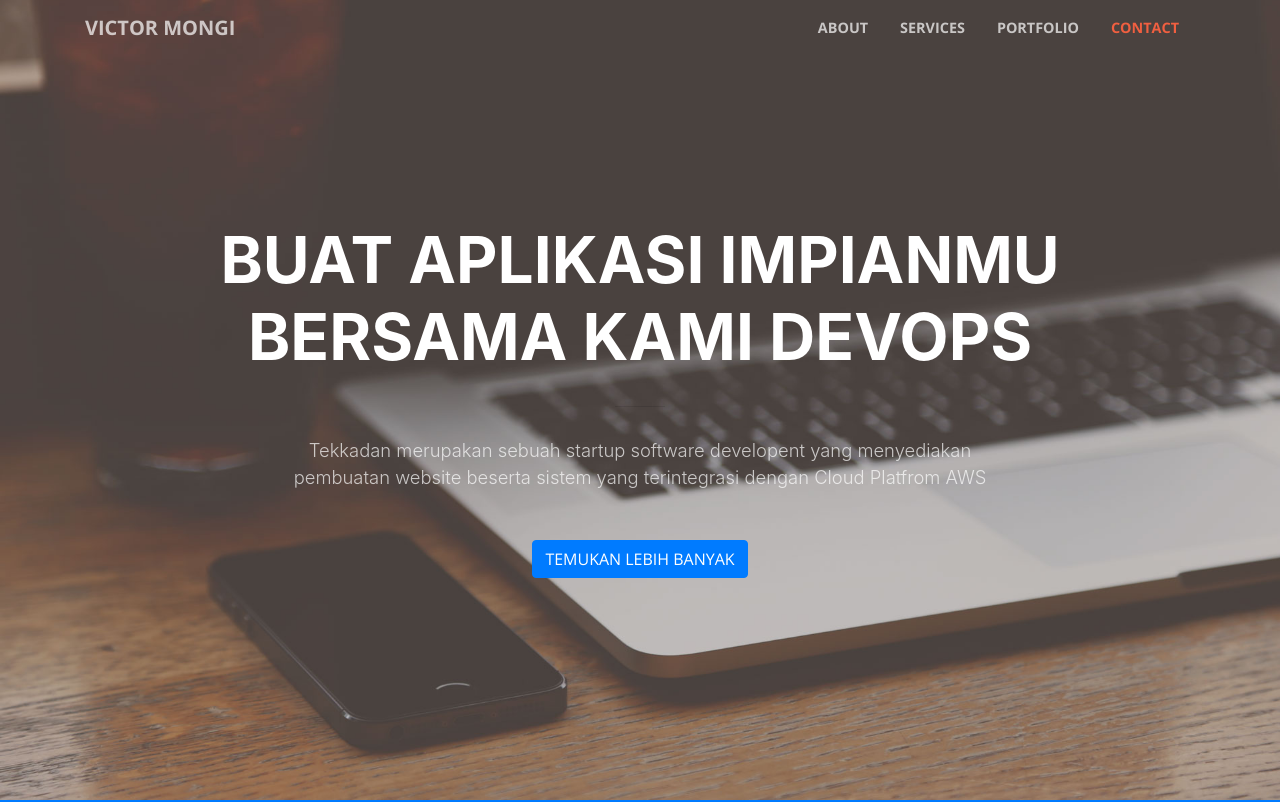
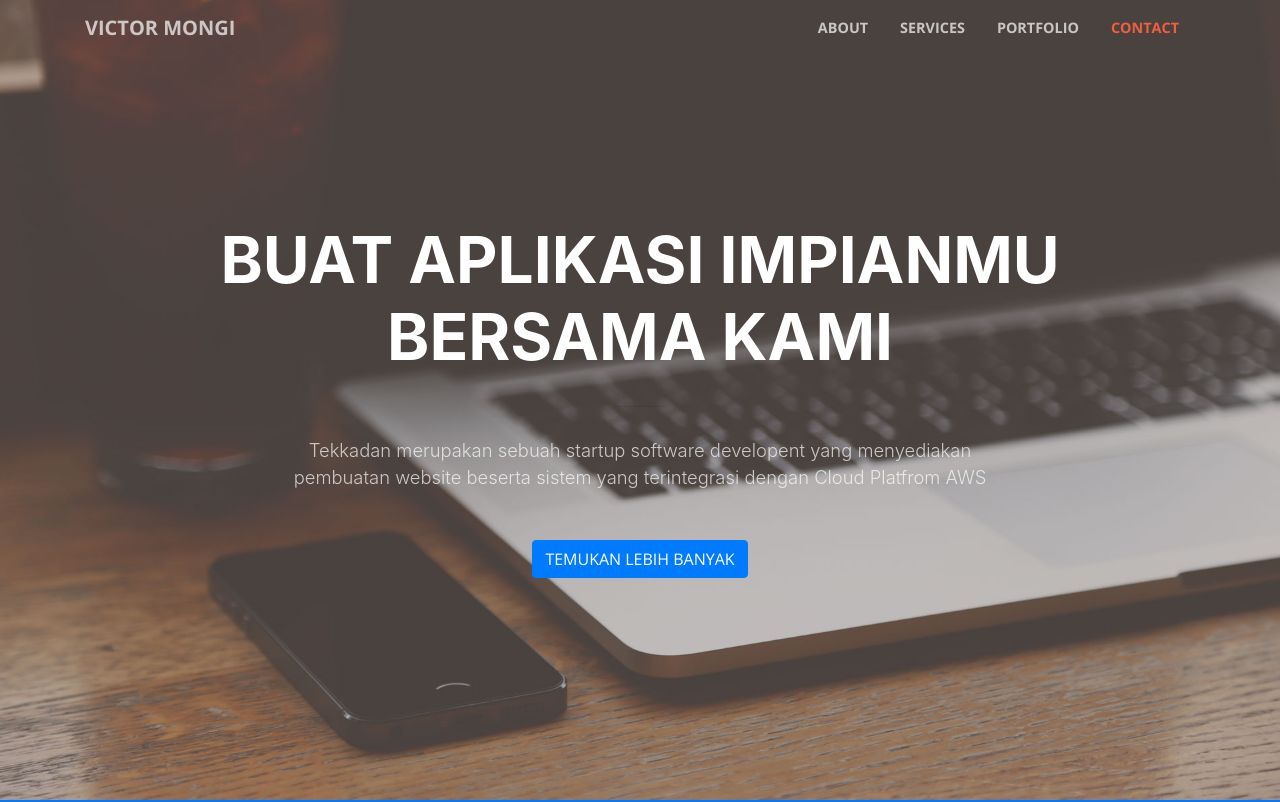
Before and after one commit to victormongi/chilsy-project01-landing-page, a website with bundled scripts: page index.html in a window 1280 px wide. Shown: the top 802 px of the page. Built offline with nearby package versions, Linux system fonts and the light colour scheme.

Commit message:
coba deploy

```diff
--- a/index.html
+++ b/index.html
@@ -63,7 +63,7 @@
         <div class="row">
           <div class="col-lg-10 mx-auto">
             <h1 class="text-uppercase">
-              <strong>Buat Aplikasi Impianmu bersama kami Devops</strong>
+              <strong>Buat Aplikasi Impianmu bersama kami</strong>
             </h1>
             <hr />
           </div>
```
